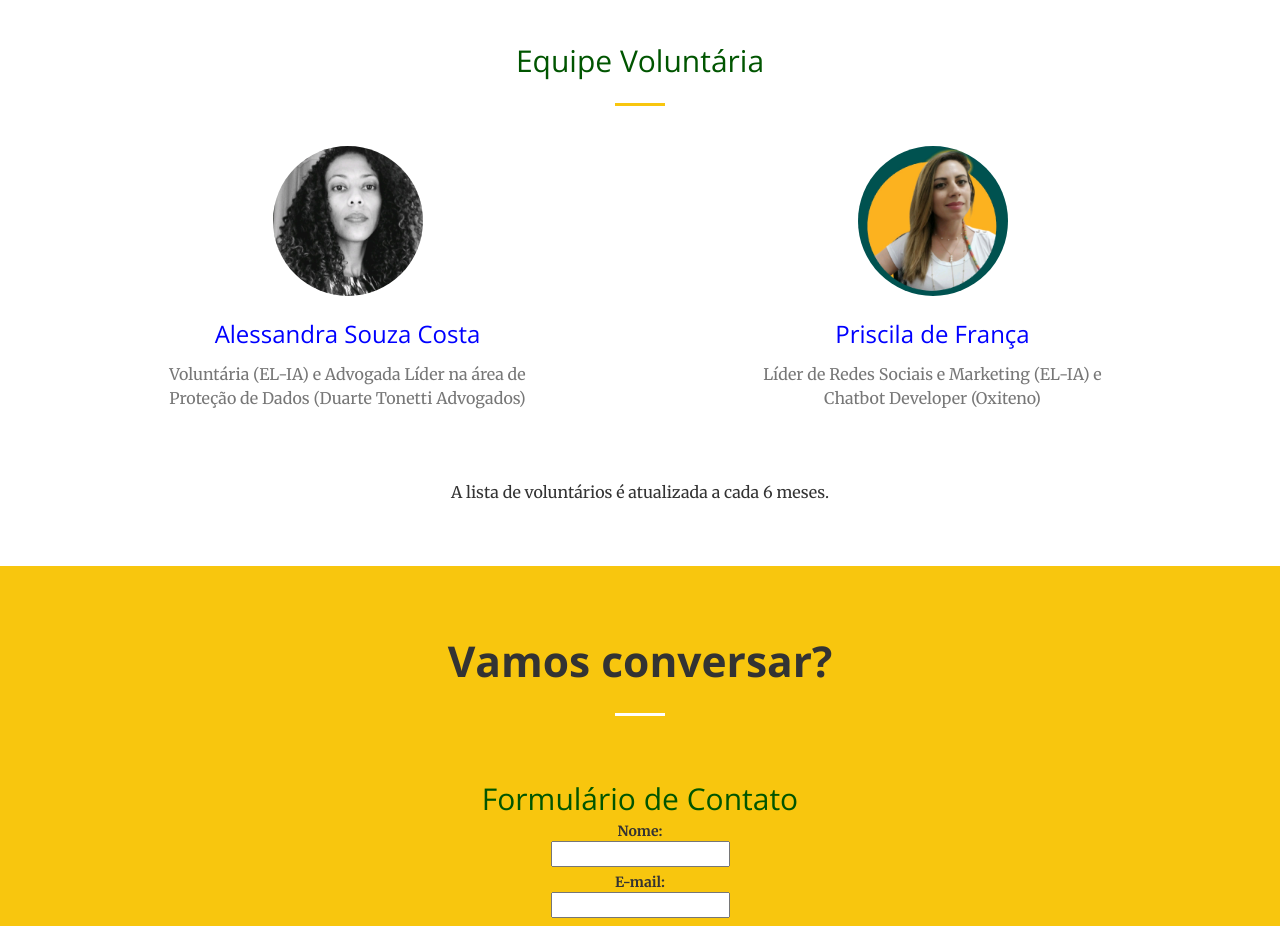
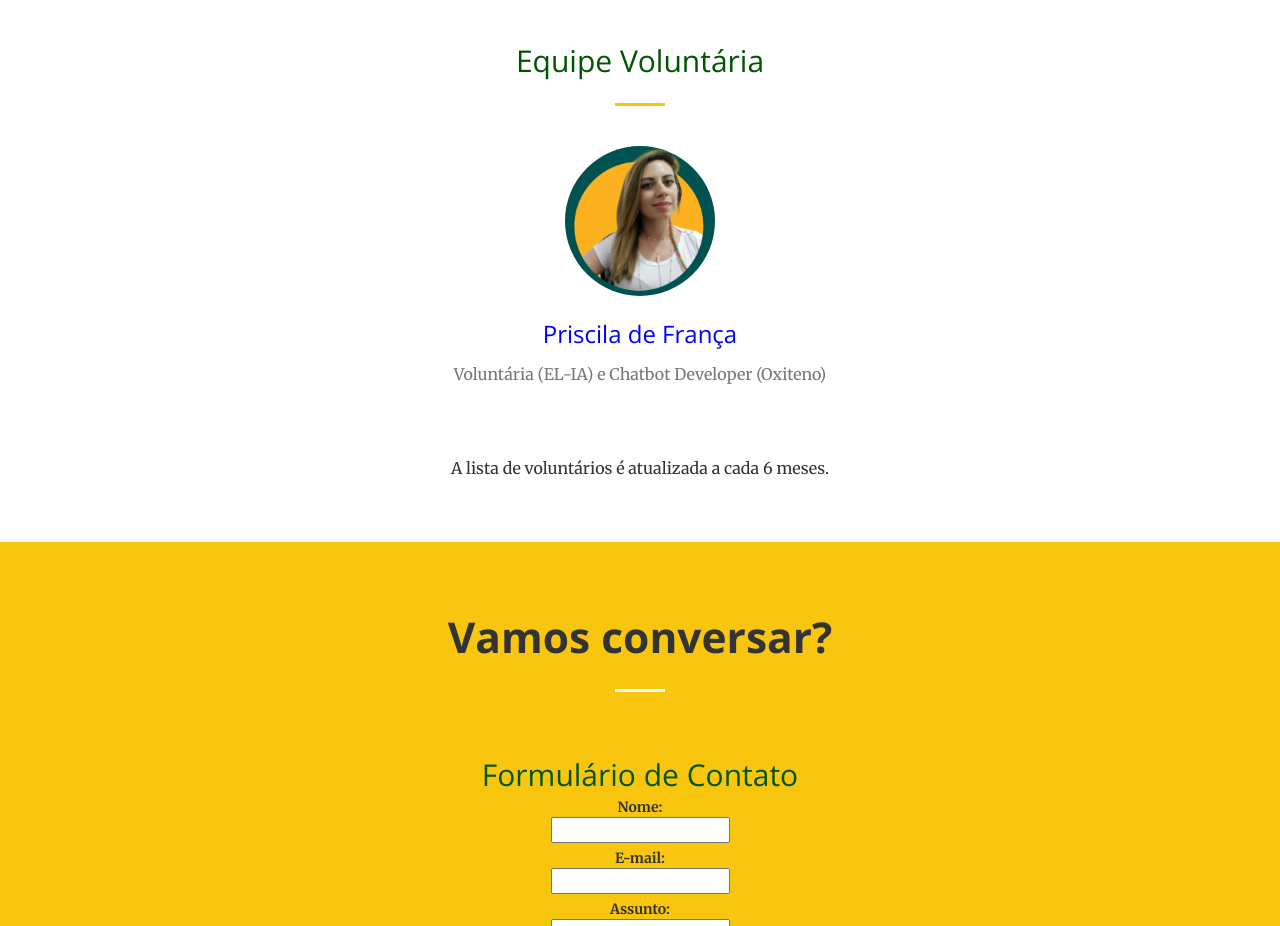
Before and after one commit to escolalivre-ia/escolalivre-ia.github.io, a plain HTML site: page voluntarios.html in a window 1280 px wide. Shown: the part 1960-2886 px from the top of the page. Drawn offline with nearby package versions, Linux system fonts and the light colour scheme.

Commit message:
+pagina voluntarios

```diff
--- a/voluntarios.html
+++ b/voluntarios.html
@@ -412,24 +412,12 @@ height="0" width="0" style="display:none;visibility:hidden"></iframe></noscript>
 
         <div class="row">
 
-            <div class="col-lg-6 col-md-6 text-center">
-                <div class="service-box">
-                    <a href="https://www.linkedin.com/in/alessandra-souza-costa/" target="_blank">
-                        <img src="img/voluntarios/alessandra-souza-costa.jpg" style="width:150px;border-radius: 50%" />
-                        <h3>Alessandra Souza Costa</h3>
-                        <p class="text-muted">Voluntária (EL-IA) e Advogada Líder na área de Proteção de Dados (Duarte Tonetti Advogados)</p>
-                    </a>
-                </div>
-            </div>
-
-
-
-            <div class="col-lg-6 col-md-6 text-center">
+            <div class="col-lg-12 col-md-6 text-center">
                 <div class="service-box">
                     <a href="https://www.linkedin.com/in/priscila-de-fran%C3%A7a-5b6a5184/" target="_blank">
                         <img src="img/voluntarios/priscila-de-franca.jpg" style="width:150px;border-radius: 50%" />
                         <h3>Priscila de França</h3>
-                        <p class="text-muted"> Líder de Redes Sociais e Marketing (EL-IA) e Chatbot Developer (Oxiteno)</p>
+                        <p class="text-muted">Voluntária (EL-IA) e Chatbot Developer (Oxiteno)</p>
                     </a>
                 </div>
             </div>
```
